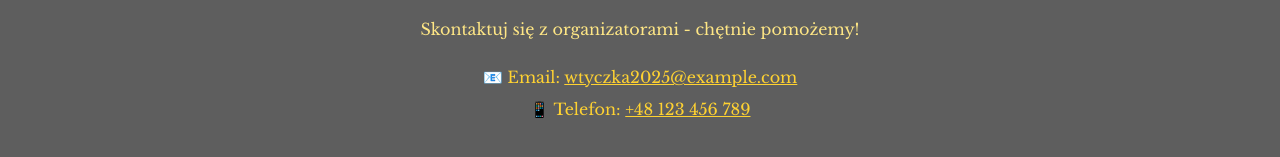
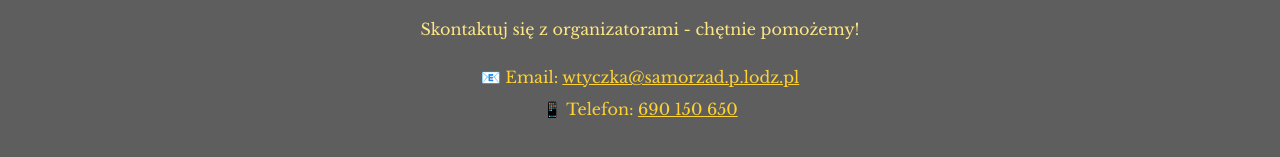
Before and after one commit to WRS-WEEIA-IT/wtyczka-2025, a Next.js app: page /essentials in a window 1280 px wide. Shown: the part 1479-1636 px from the top of the page. Built offline with nearby package versions, Linux system fonts and the light colour scheme; no server answers; the database is empty; a web font is replaced by a local one.

Commit message:
aktualizacja numeru kontaktowego i maila

```diff
--- a/src/app/contacts/page.tsx
+++ b/src/app/contacts/page.tsx
@@ -35,8 +35,8 @@ export default function ContactsPage() {
     {
       name: "Anna Kowalska",
       role: "Główny Koordynator",
-      email: "anna.kowalska@example.com",
-      phone: "+48 123 456 789",
+      email: "wtyczka@samorzad.p.lodz.pl",
+      phone: "690 150 650",
       availability: "Pon-Pt 9:00-17:00",
       responsibilities: [
         "Ogólne pytania",
@@ -47,24 +47,24 @@ export default function ContactsPage() {
     {
       name: "Michał Nowak",
       role: "Koordynator Logistyki",
-      email: "michal.nowak@example.com",
-      phone: "+48 234 567 890",
+      email: "wtyczka@samorzad.p.lodz.pl",
+      phone: "690 150 650",
       availability: "Pon-Pt 10:00-18:00",
       responsibilities: ["Transport", "Zakwaterowanie", "Wyżywienie"],
     },
     {
       name: "Katarzyna Wiśniewska",
       role: "Koordynator Programu",
-      email: "katarzyna.wisniewska@example.com",
-      phone: "+48 345 678 901",
+      email: "wtyczka@samorzad.p.lodz.pl",
+      phone: "690 150 650",
       availability: "Pon-Śr, Pt 8:00-16:00",
       responsibilities: ["Program wydarzenia", "Warsztaty", "Aktywności"],
     },
     {
       name: "Tomasz Zieliński",
       role: "Koordynator Finansowy",
-      email: "tomasz.zielinski@example.com",
-      phone: "+48 456 789 012",
+      email: "wtyczka@samorzad.p.lodz.pl",
+      phone: "690 150 650",
       availability: "Wt-Czw 12:00-20:00",
       responsibilities: ["Płatności", "Faktury", "Zwroty kosztów"],
     },
@@ -73,7 +73,7 @@ export default function ContactsPage() {
   const emergencyContacts = [
     {
       title: "Dyżur organizatorów podczas wydarzenia",
-      phone: "+48 500 600 700",
+      phone: "690 150 650",
       availability: "24/7 podczas Wtyczki 2025",
       description: "Numer dostępny tylko w czasie trwania wydarzenia",
     },
@@ -118,10 +118,10 @@ export default function ContactsPage() {
                   <strong>Email główny:</strong>
                   <br />
                   <a
-                    href="mailto:wtyczka2025@example.com"
+                    href="mailto:wtyczka@samorzad.p.lodz.pl"
                     className="text-amber-400 hover:underline"
                   >
-                    wtyczka2025@example.com
+                    wtyczka@samorzad.p.lodz.pl
                   </a>
                 </p>
               </div>
@@ -130,10 +130,10 @@ export default function ContactsPage() {
                   <strong>Telefon biura:</strong>
                   <br />
                   <a
-                    href="tel:+48123000000"
+                    href="tel:690150650"
                     className="text-amber-400 hover:underline"
                   >
-                    +48 123 000 000
+                    690 150 650
                   </a>
                 </p>
               </div>
--- a/src/app/essentials/page.tsx
+++ b/src/app/essentials/page.tsx
@@ -312,16 +312,16 @@ export default function EssentialsPage() {
             <p className="text-amber-300">
               📧 Email:{" "}
               <a
-                href="mailto:wtyczka2025@example.com"
+                href="mailto:wtyczka@samorzad.p.lodz.pl"
                 className="underline hover:text-white"
               >
-                wtyczka2025@example.com
+                wtyczka@samorzad.p.lodz.pl
               </a>
             </p>
             <p className="text-amber-300">
               📱 Telefon:{" "}
-              <a href="tel:+48123456789" className="underline hover:text-white">
-                +48 123 456 789
+              <a href="tel:690150650" className="underline hover:text-white">
+                690 150 650
               </a>
             </p>
           </div>
--- a/src/app/faq/page.tsx
+++ b/src/app/faq/page.tsx
@@ -175,19 +175,19 @@ export default function FAQPage() {
               <p className="text-amber-300">
                 📧 Email:{" "}
                 <a
-                  href="mailto:wtyczka2025@example.com"
+                  href="mailto:wtyczka@samorzad.p.lodz.pl"
                   className="underline hover:text-white"
                 >
-                  wtyczka2025@example.com
+                  wtyczka@samorzad.p.lodz.pl
                 </a>
               </p>
               <p className="text-amber-300">
                 📱 Telefon:{" "}
                 <a
-                  href="tel:+48123456789"
+                  href="tel:690150650"
                   className="underline hover:text-white"
                 >
-                  +48 123 456 789
+                  690 150 650
                 </a>
               </p>
             </div>
```
